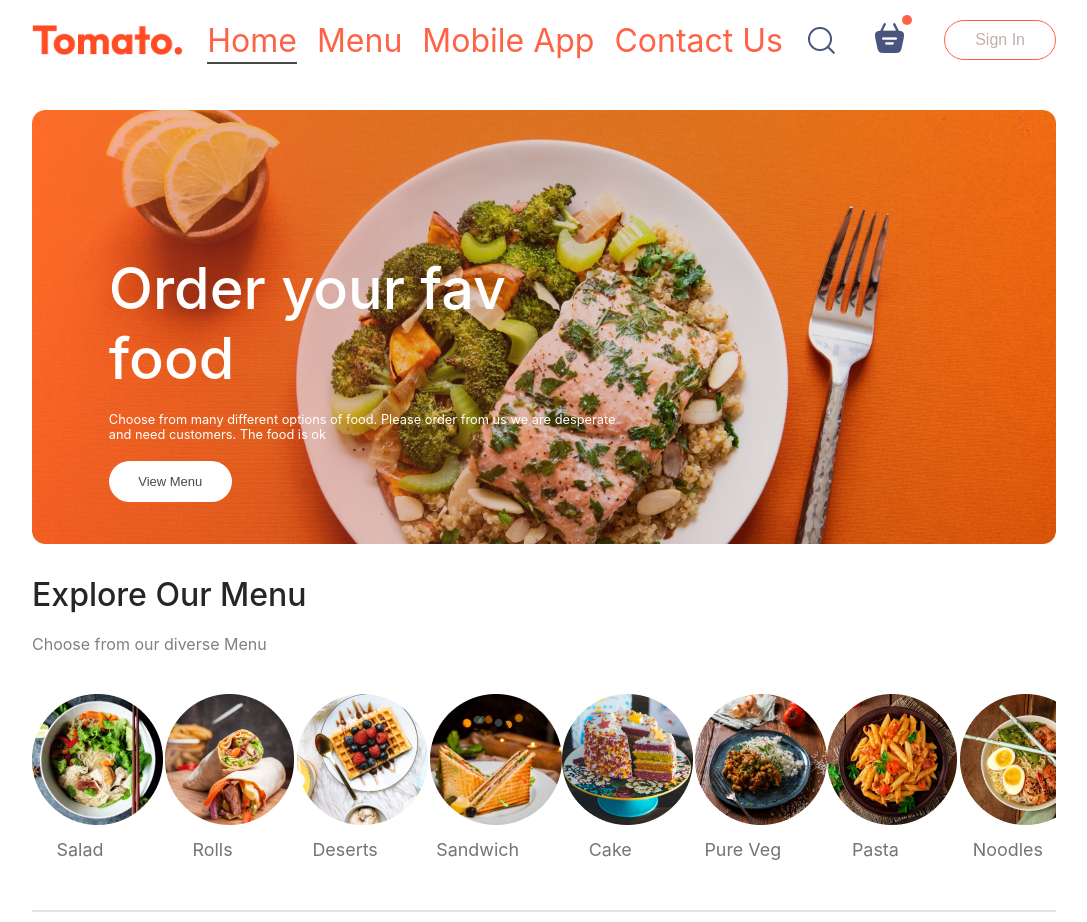
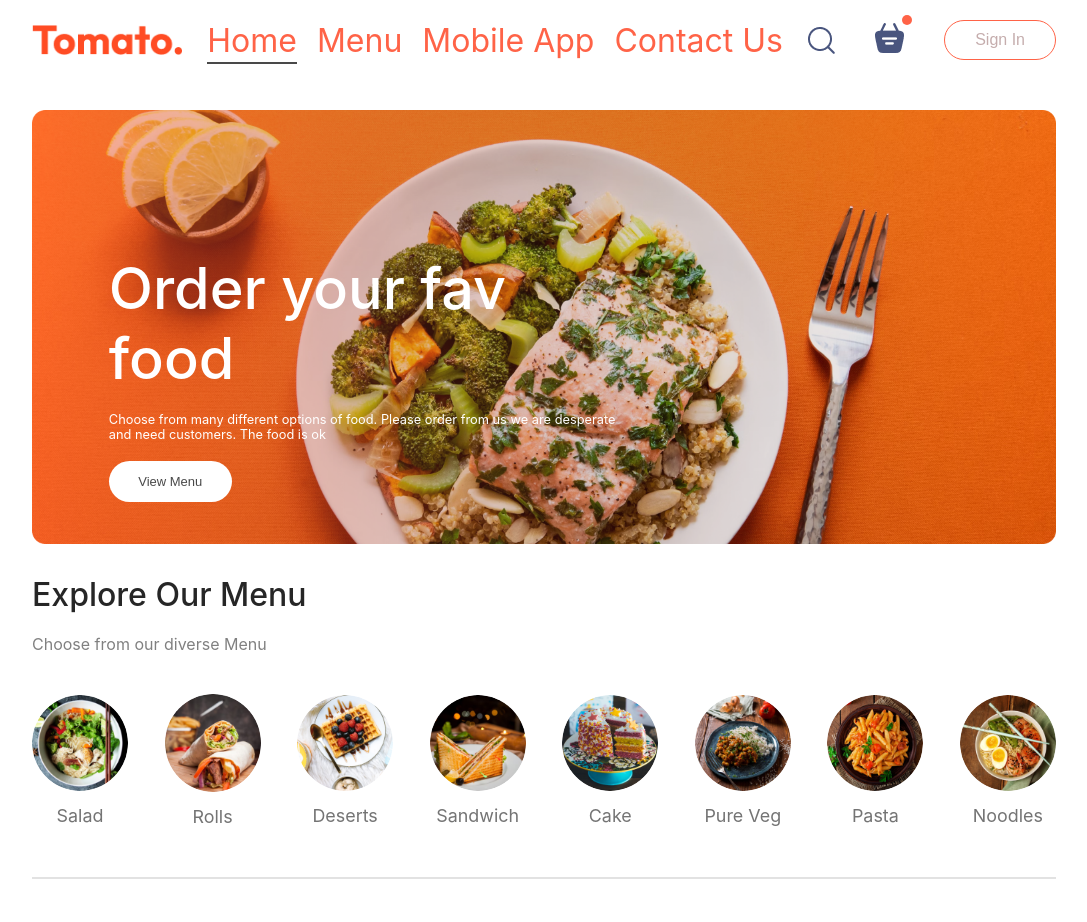
Before and after one commit to RajbirBains/food-ordering-site, a React (Create React App) app in the folder my-food-app/: page / in a window 1280 px wide. Shown: the whole page, without its empty margins (96-1183 px from the left). After the commit the page ends 889 px from the top, so only its background shows below. Built offline with nearby package versions, Linux system fonts and the light colour scheme; a web font is replaced by a local one.

Commit message:
Fixed border around menu item not being circle

```diff
--- a/my-food-app/src/components/ExploreMenu/ExploreMenu.css
+++ b/my-food-app/src/components/ExploreMenu/ExploreMenu.css
@@ -33,7 +33,7 @@
 }
 
 /* Menu item images */
-.explore-menu-list-item{
+.explore-menu-list-item img{
     width: 7.5vw;
     min-width: 80px;
     cursor: pointer;
@@ -59,8 +59,6 @@
 
 /*
 When an item is selected, display an orange circle around it indicating it is active
-
-TODO: Find out why items shift down and border does not inherit border-radius property from parent .explore-menu-list-item property
 */
 .explore-menu-list-item .active{
     border: 4px solid tomato;
```
